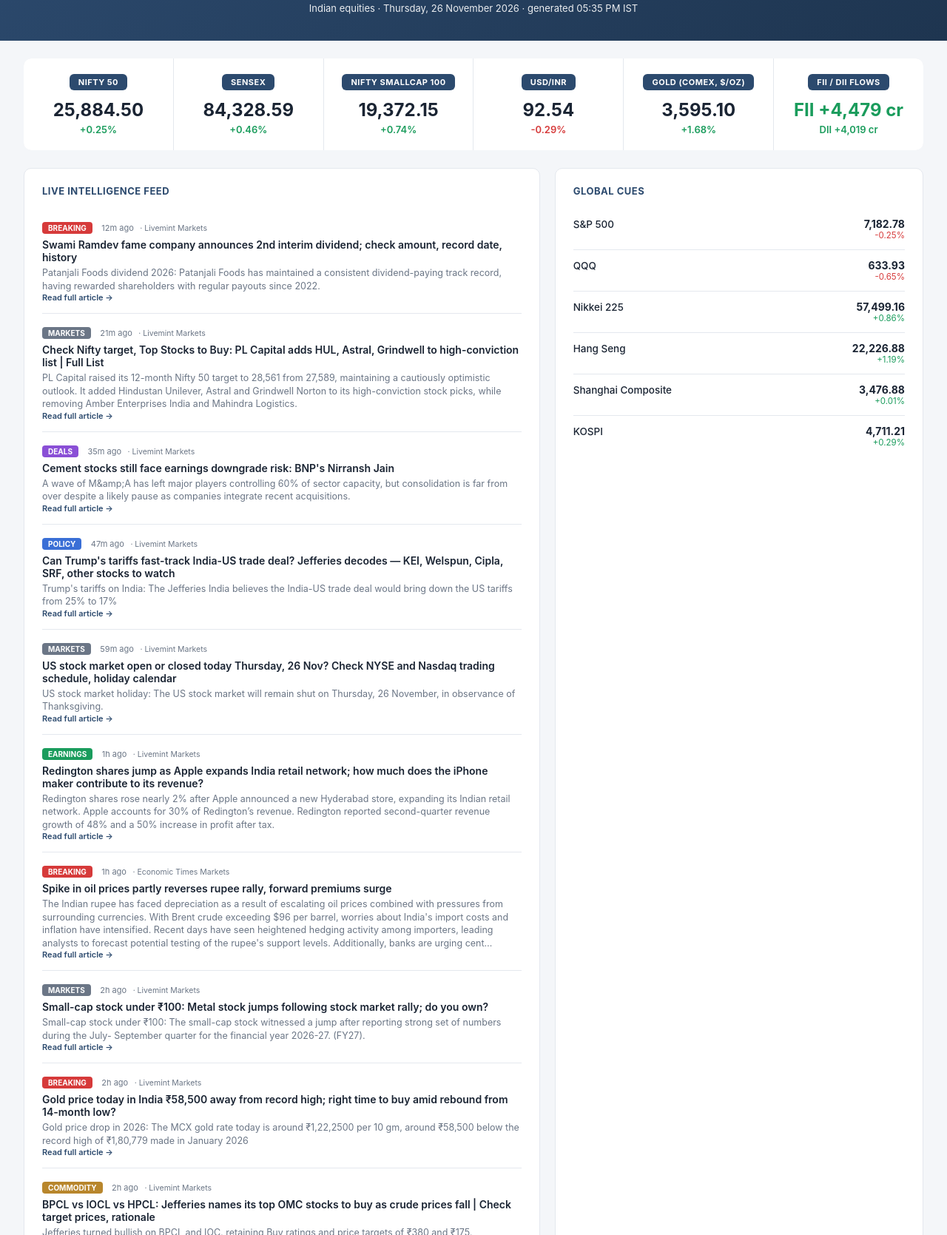
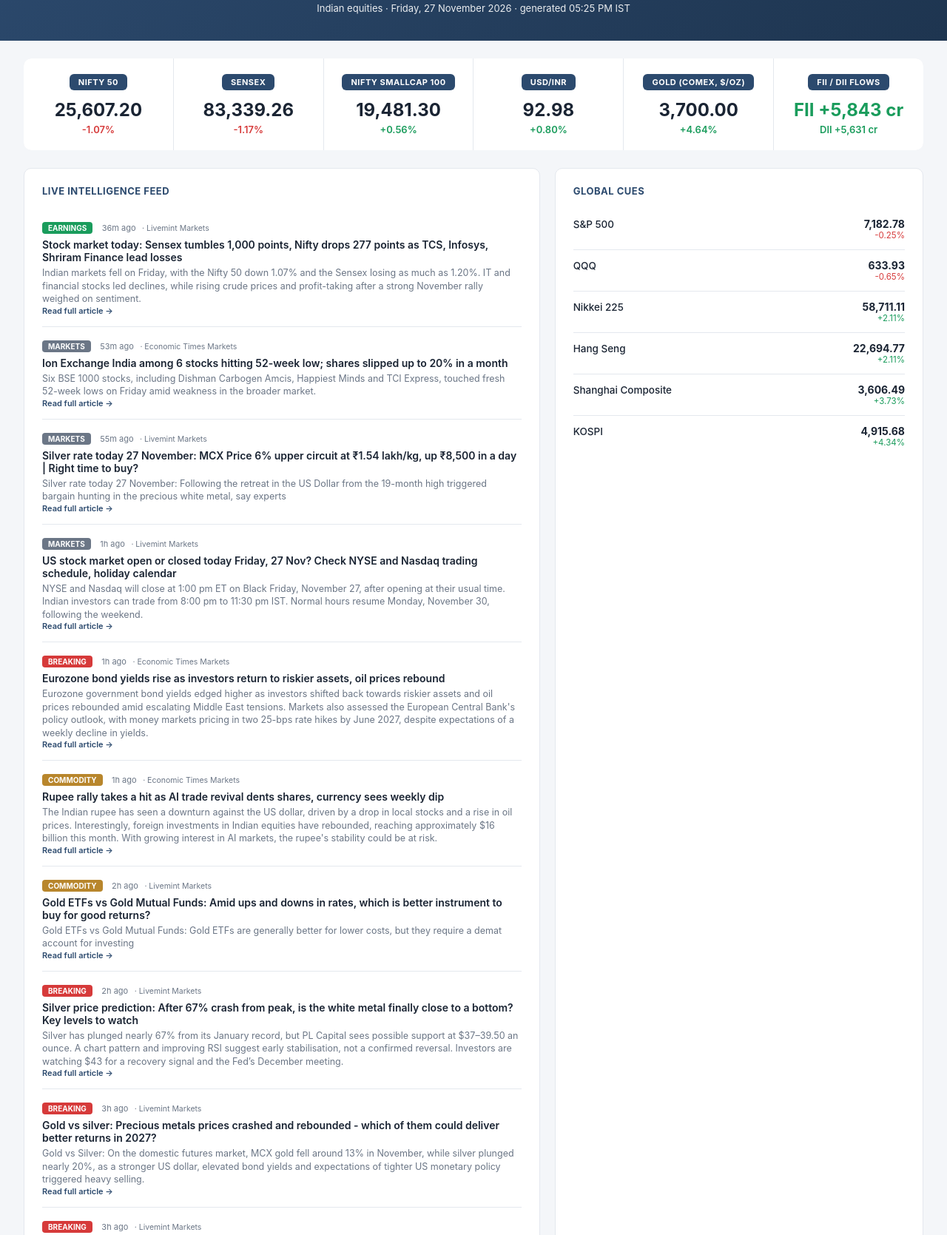
Before and after one commit to satyenknanda/morning-market-monitor, a plain HTML site: page docs/index.html in a window 1280 px wide. Shown: the part 237-1906 px from the top of the page at 74% size. Drawn offline with Linux system fonts and the light colour scheme.

Commit message:
Update morning market monitor 2026-11-27T11:57:02Z

```diff
--- a/docs/index.html
+++ b/docs/index.html
@@ -99,123 +99,123 @@ body {
 <div class="topbar">
       <div class="brand">The Market Monitor</div>
       <nav><a href="index.html" class="active">Market Monitor →</a><a href="winning-edge.html" class="">Winning Edge →</a><a href="live-positions.html" class="">Live Positions →</a><a href="#" class="">KPIs →</a><a href="#">● Connect Kite</a></nav>
-      <div class="timestamp">Thursday, 26 November 2026 · 05:37 PM IST</div>
+      <div class="timestamp">Friday, 27 November 2026 · 05:27 PM IST</div>
     </div>
 <div class="hero">
   <div class="ticker-line">Daily market wire — Indian equities</div>
   <h1>MARKET MONITOR</h1>
   <div class="tagline">Daily Market Wire</div>
-  <div class="meta">Indian equities · Thursday, 26 November 2026 · generated 05:35 PM IST</div>
+  <div class="meta">Indian equities · Friday, 27 November 2026 · generated 05:25 PM IST</div>
 </div>
 <div class="metric-strip"><div class="metric-card">
           <span class="metric-label">NIFTY 50</span><br>
-          <div class="metric-value">25,884.50</div>
-          <div class="metric-pct pct-up">+0.25%</div>
+          <div class="metric-value">25,607.20</div>
+          <div class="metric-pct pct-down">-1.07%</div>
         </div><div class="metric-card">
           <span class="metric-label">SENSEX</span><br>
-          <div class="metric-value">84,328.59</div>
-          <div class="metric-pct pct-up">+0.46%</div>
+          <div class="metric-value">83,339.26</div>
+          <div class="metric-pct pct-down">-1.17%</div>
         </div><div class="metric-card">
           <span class="metric-label">NIFTY SMALLCAP 100</span><br>
-          <div class="metric-value">19,372.15</div>
-          <div class="metric-pct pct-up">+0.74%</div>
+          <div class="metric-value">19,481.30</div>
+          <div class="metric-pct pct-up">+0.56%</div>
         </div><div class="metric-card">
           <span class="metric-label">USD/INR</span><br>
-          <div class="metric-value">92.54</div>
-          <div class="metric-pct pct-down">-0.29%</div>
+          <div class="metric-value">92.98</div>
+          <div class="metric-pct pct-up">+0.80%</div>
         </div><div class="metric-card">
           <span class="metric-label">GOLD (COMEX, $/OZ)</span><br>
-          <div class="metric-value">3,595.10</div>
-          <div class="metric-pct pct-up">+1.68%</div>
+          <div class="metric-value">3,700.00</div>
+          <div class="metric-pct pct-up">+4.64%</div>
         </div><div class="metric-card">
           <span class="metric-label">FII / DII FLOWS</span><br>
-          <div class="metric-value pct-up">FII +4,479 cr</div>
-          <div class="metric-pct pct-up">DII +4,019 cr</div>
+          <div class="metric-value pct-up">FII +5,843 cr</div>
+          <div class="metric-pct pct-up">DII +5,631 cr</div>
         </div></div>
 <div class="grid-2">
-  <div class="panel"><h2>LIVE INTELLIGENCE FEED</h2><a class="feed-item" href="https://www.livemint.com/market/stock-market-news/swami-ramdev-fame-company-patanjali-foods-announces-2nd-interim-dividend-check-amount-record-date-history-11795691413030.html" target="_blank" rel="noopener noreferrer">
-          <span class="feed-tag tag-BREAKING">BREAKING</span>
-          <span class="feed-time">12m ago</span>
+  <div class="panel"><h2>LIVE INTELLIGENCE FEED</h2><a class="feed-item" href="https://www.livemint.com/market/stock-market-news/stock-market-today-sensex-tumbles-1-000-points-nifty-drops-277-points-as-tcs-infosys-shriram-finance-lead-losses-11795774138976.html" target="_blank" rel="noopener noreferrer">
+          <span class="feed-tag tag-EARNINGS">EARNINGS</span>
+          <span class="feed-time">36m ago</span>
           <span class="feed-source">· Livemint Markets</span>
-          <div class="feed-title">Swami Ramdev fame company announces 2nd interim dividend; check amount, record date, history</div>
-          <div class="feed-summary">Patanjali Foods dividend 2026: Patanjali Foods has maintained a consistent dividend-paying track record, having rewarded shareholders with regular payouts since 2022.</div>
+          <div class="feed-title">Stock market today: Sensex tumbles 1,000 points, Nifty drops 277 points as TCS, Infosys, Shriram Finance lead losses</div>
+          <div class="feed-summary">Indian markets fell on Friday, with the Nifty 50 down 1.07% and the Sensex losing as much as 1.20%. IT and financial stocks led declines, while rising crude prices and profit-taking after a strong November rally weighed on sentiment.</div>
           <div class="feed-readmore">Read full article →</div>
-        </a><a class="feed-item" href="https://www.livemint.com/market/stock-market-news/check-nifty-target-top-stocks-to-buy-pl-capital-adds-hul-astral-grindwell-to-high-conviction-list-full-list-11795685183310.html" target="_blank" rel="noopener noreferrer">
+        </a><a class="feed-item" href="https://economictimes.indiatimes.com/markets/stocks/news/ion-exchange-india-among-6-stocks-hitting-52-week-low-shares-slipped-up-to-20-in-a-month/slideshow/136219516.cms" target="_blank" rel="noopener noreferrer">
           <span class="feed-tag tag-MARKETS">MARKETS</span>
-          <span class="feed-time">21m ago</span>
+          <span class="feed-time">53m ago</span>
+          <span class="feed-source">· Economic Times Markets</span>
+          <div class="feed-title">Ion Exchange India among 6 stocks hitting 52-week low; shares slipped up to 20% in a month</div>
+          <div class="feed-summary">Six BSE 1000 stocks, including Dishman Carbogen Amcis, Happiest Minds and TCI Express, touched fresh 52-week lows on Friday amid weakness in the broader market.</div>
+          <div class="feed-readmore">Read full article →</div>
+        </a><a class="feed-item" href="https://www.livemint.com/market/commodities/silver-rate-today-27-november-mcx-price-6-upper-circuit-at-rs-1-54-lakh-kg-up-rs-8-500-in-a-day-right-time-to-buy-11795772565257.html" target="_blank" rel="noopener noreferrer">
+          <span class="feed-tag tag-MARKETS">MARKETS</span>
+          <span class="feed-time">55m ago</span>
           <span class="feed-source">· Livemint Markets</span>
-          <div class="feed-title">Check Nifty target, Top Stocks to Buy: PL Capital adds HUL, Astral, Grindwell to high-conviction list | Full List</div>
-          <div class="feed-summary">PL Capital raised its 12-month Nifty 50 target to 28,561 from 27,589, maintaining a cautiously optimistic outlook. It added Hindustan Unilever, Astral and Grindwell Norton to its high-conviction stock picks, while removing Amber Enterprises India and Mahindra Logistics.</div>
+          <div class="feed-title">Silver rate today 27 November: MCX Price 6% upper circuit at  ₹1.54 lakh/kg, up  ₹8,500 in a day | Right time to buy?</div>
+          <div class="feed-summary">Silver rate today 27 November: Following the retreat in the US Dollar from the 19-month high triggered bargain hunting in the precious white metal, say experts</div>
           <div class="feed-readmore">Read full article →</div>
-        </a><a class="feed-item" href="https://www.livemint.com/market/mark-to-market/cement-stocks-still-face-earnings-downgrade-risk-bnps-nirransh-jain-11795682286557.html" target="_blank" rel="noopener noreferrer">
-          <span class="feed-tag tag-DEALS">DEALS</span>
-          <span class="feed-time">35m ago</span>
-          <span class="feed-source">· Livemint Markets</span>
-          <div class="feed-title">Cement stocks still face earnings downgrade risk: BNP's Nirransh Jain</div>
-          <div class="feed-summary">A wave of M&amp;amp;A has left major players controlling 60% of sector capacity, but consolidation is far from over despite a likely pause as companies integrate recent acquisitions.</div>
-          <div class="feed-readmore">Read full article →</div>
-        </a><a class="feed-item" href="https://www.livemint.com/market/stock-market-news/can-trumps-tariffs-fast-track-india-us-trade-deal-jefferies-decodes-kei-welspun-cipla-srf-other-stocks-to-watch-11795689679046.html" target="_blank" rel="noopener noreferrer">
-          <span class="feed-tag tag-POLICY">POLICY</span>
-          <span class="feed-time">47m ago</span>
-          <span class="feed-source">· Livemint Markets</span>
-          <div class="feed-title">Can Trump's tariffs fast-track India-US trade deal? Jefferies decodes — KEI, Welspun, Cipla, SRF, other stocks to watch</div>
-          <div class="feed-summary">Trump's tariffs on India: The Jefferies India believes the India-US trade deal would bring down the US tariffs from 25% to 17%</div>
-          <div class="feed-readmore">Read full article →</div>
-        </a><a class="feed-item" href="https://www.livemint.com/market/stock-market-news/us-stock-market-open-or-closed-today-thursday-26-nov-check-nyse-and-nasdaq-trading-schedule-holiday-calendar-11795689325619.html" target="_blank" rel="noopener noreferrer">
+        </a><a class="feed-item" href="https://www.livemint.com/market/stock-market-news/us-stock-market-open-or-closed-today-friday-27-nov-check-nyse-and-nasdaq-trading-schedule-holiday-calendar-11795773710345.html" target="_blank" rel="noopener noreferrer">
           <span class="feed-tag tag-MARKETS">MARKETS</span>
-          <span class="feed-time">59m ago</span>
-          <span class="feed-source">· Livemint Markets</span>
-          <div class="feed-title">US stock market open or closed today Thursday, 26 Nov? Check NYSE and Nasdaq trading schedule, holiday calendar</div>
-          <div class="feed-summary">US stock market holiday: The US stock market will remain shut on Thursday, 26 November, in observance of Thanksgiving.</div>
-          <div class="feed-readmore">Read full article →</div>
-        </a><a class="feed-item" href="https://www.livemint.com/market/stock-market-news/redington-shares-jump-as-apple-expands-india-retail-network-how-much-does-the-iphone-maker-contribute-to-its-revenue-11795689140478.html" target="_blank" rel="noopener noreferrer">
-          <span class="feed-tag tag-EARNINGS">EARNINGS</span>
           <span class="feed-time">1h ago</span>
           <span class="feed-source">· Livemint Markets</span>
-          <div class="feed-title">Redington shares jump as Apple expands India retail network; how much does the iPhone maker contribute to its revenue?</div>
-          <div class="feed-summary">Redington shares rose nearly 2% after Apple announced a new Hyderabad store, expanding its Indian retail network. Apple accounts for 30% of Redington’s revenue. Redington reported second-quarter revenue growth of 48% and a 50% increase in profit after tax.</div>
+          <div class="feed-title">US stock market open or closed today Friday, 27 Nov? Check NYSE and Nasdaq trading schedule, holiday calendar</div>
+          <div class="feed-summary">NYSE and Nasdaq will close at 1:00 pm ET on Black Friday, November 27, after opening at their usual time. Indian investors can trade from 8:00 pm to 11:30 pm IST. Normal hours resume Monday, November 30, following the weekend.</div>
           <div class="feed-readmore">Read full article →</div>
-        </a><a class="feed-item" href="https://economictimes.indiatimes.com/markets/forex/forex-news/spike-in-oil-prices-partly-reverses-rupee-rally-forward-premiums-surge/articleshow/136188127.cms" target="_blank" rel="noopener noreferrer">
+        </a><a class="feed-item" href="https://economictimes.indiatimes.com/markets/us-stocks/news/eurozone-bond-yields-rise-as-investors-return-to-riskier-assets-oil-prices-rebound/articleshow/136218279.cms" target="_blank" rel="noopener noreferrer">
           <span class="feed-tag tag-BREAKING">BREAKING</span>
           <span class="feed-time">1h ago</span>
           <span class="feed-source">· Economic Times Markets</span>
-          <div class="feed-title">Spike in oil prices partly reverses rupee rally, forward premiums surge</div>
-          <div class="feed-summary">The Indian rupee has faced depreciation as a result of escalating oil prices combined with pressures from surrounding currencies. With Brent crude exceeding $96 per barrel, worries about India's import costs and inflation have intensified. Recent days have seen heightened hedging activity among importers, leading analysts to forecast potential testing of the rupee's support levels. Additionally, banks are urging cent…</div>
+          <div class="feed-title">Eurozone bond yields rise as investors return to riskier assets, oil prices rebound</div>
+          <div class="feed-summary">Eurozone government bond yields edged higher as investors shifted back towards riskier assets and oil prices rebounded amid escalating Middle East tensions. Markets also assessed the European Central Bank's policy outlook, with money markets pricing in two 25-bps rate hikes by June 2027, despite expectations of a weekly decline in yields.</div>
           <div class="feed-readmore">Read full article →</div>
-        </a><a class="feed-item" href="https://www.livemint.com/market/stock-market-news/smallcap-stock-under-100-metal-stock-bombay-coated-and-special-steels-jumps-following-stock-market-rally-11795685519467.html" target="_blank" rel="noopener noreferrer">
-          <span class="feed-tag tag-MARKETS">MARKETS</span>
+        </a><a class="feed-item" href="https://economictimes.indiatimes.com/markets/forex/rupee-rally-takes-a-hit-as-ai-trade-revival-dents-shares-currency-sees-weekly-dip/articleshow/136218142.cms" target="_blank" rel="noopener noreferrer">
+          <span class="feed-tag tag-COMMODITY">COMMODITY</span>
+          <span class="feed-time">1h ago</span>
+          <span class="feed-source">· Economic Times Markets</span>
+          <div class="feed-title">Rupee rally takes a hit as AI trade revival dents shares, currency sees weekly dip</div>
+          <div class="feed-summary">The Indian rupee has seen a downturn against the US dollar, driven by a drop in local stocks and a rise in oil prices. Interestingly, foreign investments in Indian equities have rebounded, reaching approximately $16 billion this month. With growing interest in AI markets, the rupee's stability could be at risk.</div>
+          <div class="feed-readmore">Read full article →</div>
+        </a><a class="feed-item" href="https://www.livemint.com/market/stock-market-news/gold-etfs-vs-gold-mutual-funds-amid-ups-and-downs-in-rates-which-is-better-instrument-to-buy-for-good-returns-11795767297944.html" target="_blank" rel="noopener noreferrer">
+          <span class="feed-tag tag-COMMODITY">COMMODITY</span>
           <span class="feed-time">2h ago</span>
           <span class="feed-source">· Livemint Markets</span>
-          <div class="feed-title">Small-cap stock under  ₹100: Metal stock jumps following stock market rally; do you own?</div>
-          <div class="feed-summary">Small-cap stock under  ₹100: The small-cap stock witnessed a jump after reporting strong set of numbers during the July- September quarter for the financial year 2026-27. (FY27).</div>
+          <div class="feed-title">Gold ETFs vs Gold Mutual Funds: Amid ups and downs in rates, which is better instrument to buy for good returns?</div>
+          <div class="feed-summary">Gold ETFs vs Gold Mutual Funds: Gold ETFs are generally better for lower costs, but they require a demat account for investing</div>
           <div class="feed-readmore">Read full article →</div>
-        </a><a class="feed-item" href="https://www.livemint.com/market/commodities/gold-price-today-in-india-rs-58-500-away-from-record-high-right-time-to-buy-amid-rebound-from-14-month-low-11795679635348.html" target="_blank" rel="noopener noreferrer">
+        </a><a class="feed-item" href="https://www.livemint.com/market/commodities/silver-price-prediction-after-67-crash-from-peak-is-the-white-metal-finally-close-to-a-bottom-key-levels-to-watch-11795768037657.html" target="_blank" rel="noopener noreferrer">
           <span class="feed-tag tag-BREAKING">BREAKING</span>
           <span class="feed-time">2h ago</span>
           <span class="feed-source">· Livemint Markets</span>
-          <div class="feed-title">Gold price today in India  ₹58,500 away from record high; right time to buy amid rebound from 14-month low?</div>
-          <div class="feed-summary">Gold price drop in 2026: The MCX gold rate today is around  ₹1,22,2500 per 10 gm, around  ₹58,500 below the record high of  ₹1,80,779 made in January 2026</div>
+          <div class="feed-title">Silver price prediction: After 67% crash from peak, is the white metal finally close to a bottom? Key levels to watch</div>
+          <div class="feed-summary">Silver has plunged nearly 67% from its January record, but PL Capital sees possible support at $37–39.50 an ounce. A chart pattern and improving RSI suggest early stabilisation, not a confirmed reversal. Investors are watching $43 for a recovery signal and the Fed’s December meeting.</div>
           <div class="feed-readmore">Read full article →</div>
-        </a><a class="feed-item" href="https://www.livemint.com/market/stock-market-news/bpcl-vs-iocl-vs-hpcl-jefferies-names-its-top-omc-stocks-to-buy-as-crude-prices-fall-check-target-prices-rationale-11795681099588.html" target="_blank" rel="noopener noreferrer">
+        </a><a class="feed-item" href="https://www.livemint.com/market/commodities/gold-vs-silver-precious-metals-prices-crashed-and-rebounded-which-of-them-could-deliver-better-returns-in-2027-11795767982019.html" target="_blank" rel="noopener noreferrer">
+          <span class="feed-tag tag-BREAKING">BREAKING</span>
+          <span class="feed-time">3h ago</span>
+          <span class="feed-source">· Livemint Markets</span>
+          <div class="feed-title">Gold vs silver: Precious metals prices crashed and rebounded - which of them could deliver better returns in 2027?</div>
+          <div class="feed-summary">Gold vs Silver: On the domestic futures market, MCX gold fell around 13% in November, while silver plunged nearly 20%, as a stronger US dollar, elevated bond yields and expectations of tighter US monetary policy triggered heavy selling.</div>
+          <div class="feed-readmore">Read full article →</div>
+        </a><a class="feed-item" href="https://www.livemint.com/market/stock-market-news/up-55-ytd-healthcare-stock-park-medi-world-shows-resilience-against-the-indian-stock-market-crash-should-you-buy-11795765259630.html" target="_blank" rel="noopener noreferrer">
+          <span class="feed-tag tag-BREAKING">BREAKING</span>
+          <span class="feed-time">3h ago</span>
+          <span class="feed-source">· Livemint Markets</span>
+          <div class="feed-title">Up 57% YTD! Healthcare stock shows resilience against the Indian stock market crash; should you buy? Target, stop-loss</div>
+          <div class="feed-summary">Healthcare stock Park Medi World opened at  ₹240.81 and touched an intraday high of  ₹240.81 and a low of  ₹231.81 during the intraday session.</div>
+          <div class="feed-readmore">Read full article →</div>
+        </a><a class="feed-item" href="https://www.livemint.com/market/stock-market-news/us-pce-inflation-rises-in-oct-is-a-us-fed-rate-hike-confirmed-in-dec-meet-how-will-it-impact-sensex-nifty-and-gold-11795764103649.html" target="_blank" rel="noopener noreferrer">
           <span class="feed-tag tag-COMMODITY">COMMODITY</span>
-          <span class="feed-time">2h ago</span>
+          <span class="feed-time">3h ago</span>
           <span class="feed-source">· Livemint Markets</span>
-          <div class="feed-title">BPCL vs IOCL vs HPCL: Jefferies names its top OMC stocks to buy as crude prices fall | Check target prices, rationale</div>
-          <div class="feed-summary">Jefferies turned bullish on BPCL and IOC, retaining Buy ratings and price targets of  ₹380 and  ₹175, respectively, as lower crude prices improve fuel marketing and refining margins. It kept HPCL at Underperform with a  ₹310 target, citing less attractive valuation.&amp;nbsp;</div>
+          <div class="feed-title">Is a US Fed rate hike confirmed in Dec meet? How will it impact Sensex, Nifty, Gold as US PCE inflation rises in October</div>
+          <div class="feed-summary">Sensex and Nifty fell on Friday as higher crude prices and Middle East tensions weighed on sentiment, despite institutional buying. Hotter-than-expected US core inflation has raised expectations of a possible December Fed rate hike, which could strengthen the dollar.</div>
           <div class="feed-readmore">Read full article →</div>
-        </a><a class="feed-item" href="https://www.livemint.com/market/stock-market-news/allied-blenders-shares-after-50-jump-in-6-months-elara-securities-sees-25-more-returns-assigns-buy-rating-target-11795682211839.html" target="_blank" rel="noopener noreferrer">
-          <span class="feed-tag tag-MARKETS">MARKETS</span>
-          <span class="feed-time">2h ago</span>
+        </a><a class="feed-item" href="https://www.livemint.com/market/mark-to-market/asahi-india-glass-automotive-glass-architectural-glass-auto-ancillary-stocks-electric-vehicles-passenger-vehicles-11795762126510.html" target="_blank" rel="noopener noreferrer">
+          <span class="feed-tag tag-BREAKING">BREAKING</span>
+          <span class="feed-time">4h ago</span>
           <span class="feed-source">· Livemint Markets</span>
-          <div class="feed-title">Allied Blenders shares: After 50% jump in 6 months, Elara Securities sees 25% more returns; assigns Buy rating | Target</div>
-          <div class="feed-summary">Allied Blenders shares have risen nearly 50% in six months. Elara Securities sees further upside, setting a  ₹1,000 target and forecasting 40% EPS CAGR through FY29. Its outlook rests on premium brands, new products, geographic expansion and investments to reduce input costs.</div>
-          <div class="feed-readmore">Read full article →</div>
-        </a><a class="feed-item" href="https://economictimes.indiatimes.com/markets/forex/rupee-falls-20-paise-to-92-40-against-us-dollar-in-early-trade/articleshow/136179591.cms" target="_blank" rel="noopener noreferrer">
-          <span class="feed-tag tag-COMMODITY">COMMODITY</span>
-          <span class="feed-time">6h ago</span>
-          <span class="feed-source">· Economic Times Markets</span>
-          <div class="feed-title">Rupee falls 20 paise to 92.40 against US dollar in early trade</div>
-          <div class="feed-summary">The rupee fell 20 paise to 92.40 against the US dollar in early trade. Higher crude oil prices and proposed tariffs by the US administration increased dollar demand. Foreign fund inflows supported the rupee but it faced pressure from rising crude prices. The US proposed 25 percent tariffs on imports from India, which raised inflation concerns. India rejected these allegations and expressed commitment to finalize a bi…</div>
+          <div class="feed-title">Why Asahi India Glass may keep sparkling, irrespective of ICE or EV growth</div>
+          <div class="feed-summary">Strong auto demand, improving product mix and architectural glass profitability are supporting Asahi India Glass, even as its rich valuation and input-cost risks warrant attention.</div>
           <div class="feed-readmore">Read full article →</div>
         </a></div>
   <div class="panel"><h2>GLOBAL CUES</h2><div class="cue-row">
@@ -233,26 +233,26 @@ body {
         </div><div class="cue-row">
           <span class="cue-name">Nikkei 225</span>
           <div class="cue-vals">
-            <div class="cue-value">57,499.16</div>
-            <div class="cue-pct pct-up">+0.86%</div>
+            <div class="cue-value">58,711.11</div>
+            <div class="cue-pct pct-up">+2.11%</div>
           </div>
         </div><div class="cue-row">
           <span class="cue-name">Hang Seng</span>
           <div class="cue-vals">
-            <div class="cue-value">22,226.88</div>
-            <div class="cue-pct pct-up">+1.19%</div>
+            <div class="cue-value">22,694.77</div>
+            <div class="cue-pct pct-up">+2.11%</div>
           </div>
         </div><div class="cue-row">
           <span class="cue-name">Shanghai Composite</span>
           <div class="cue-vals">
-            <div class="cue-value">3,476.88</div>
-            <div class="cue-pct pct-up">+0.01%</div>
+            <div class="cue-value">3,606.49</div>
+            <div class="cue-pct pct-up">+3.73%</div>
           </div>
         </div><div class="cue-row">
           <span class="cue-name">KOSPI</span>
           <div class="cue-vals">
-            <div class="cue-value">4,711.21</div>
-            <div class="cue-pct pct-up">+0.29%</div>
+            <div class="cue-value">4,915.68</div>
+            <div class="cue-pct pct-up">+4.34%</div>
           </div>
         </div></div>
 </div>
```
Also changed, not shown: docs/live-positions.html (+2 -2 lines), docs/winning-edge.html (+18 -18 lines).
